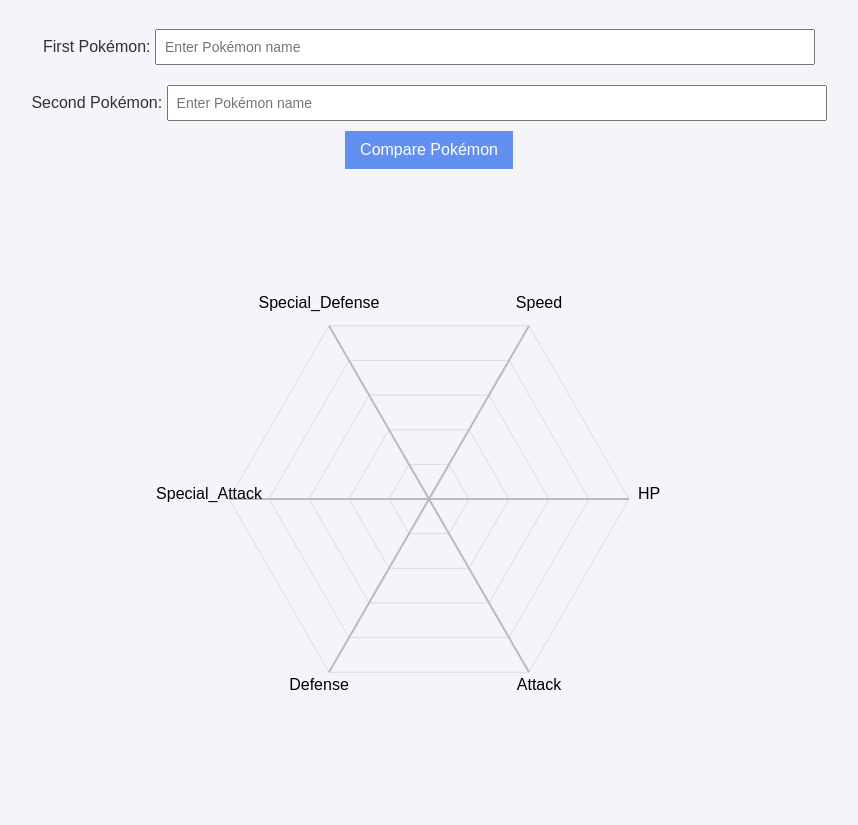
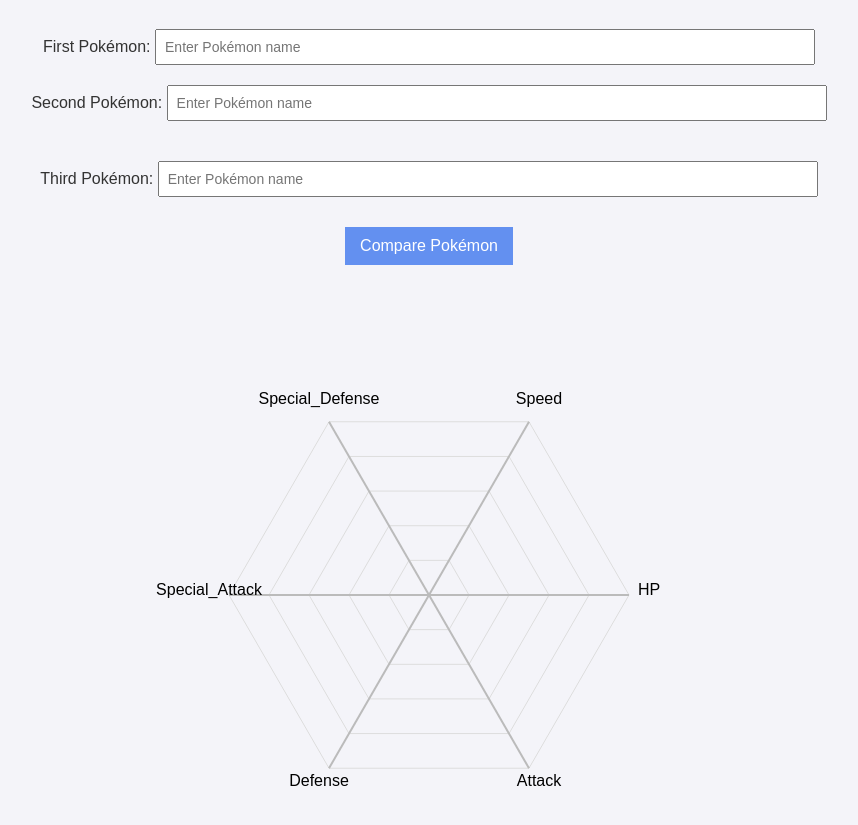
Before and after one commit to YusukeHayashibara/Pokemon_Compare, a plain HTML site: page index.html in a window 1280 px wide. Shown: the part 81-906 px from the top of the page, without its empty margins (211-1069 px from the left). Drawn offline with nearby package versions, Linux system fonts and the light colour scheme; files whose address does not match are found by name.

Commit message:
Update index.html

```diff
--- a/index.html
+++ b/index.html
@@ -9,9 +9,10 @@
 </head>
 <body>
     <div class="container">
+        <!-- Left Panel -->
+        <div class="left-panel">
             <h1>Pokémon Stats Comparator</h1>
             <div class="form">
-            <!-- Pokémon Name Inputs -->
                 <label for="pokemon1">First Pokémon:</label>
                 <input type="text" id="pokemon1" placeholder="Enter Pokémon name" autocomplete="off">
                 <div id="suggestions1" class="suggestions-box"></div>
@@ -20,11 +21,25 @@
                 <input type="text" id="pokemon2" placeholder="Enter Pokémon name" autocomplete="off">
                 <div id="suggestions2" class="suggestions-box"></div>
 
-            <!-- Compare Button -->
+                <div id="addedPokemon" class="form">
+                    <label for="pokemon3">Third Pokémon:</label>
+                    <input type="text" id="pokemon3" placeholder="Enter Pokémon name" autocomplete="off">
+                    <div id="suggestions3" class="suggestions-box"></div>
+                </div>
+
                 <button id="compare-btn">Compare Pokémon</button>
             </div>
+        </div>
+
+        <!-- Right Panel -->
+        <div class="right-panel">
             <div id="chart-container"></div>
+            <div class="legend" id="legend-container">
+                <!-- Legend content will be added dynamically -->
             </div>
+        </div>
+    </div>
+
 
     <script src="script.js"></script>
 </body>
```
Lines whose indentation alone changed are shown as unchanged.
